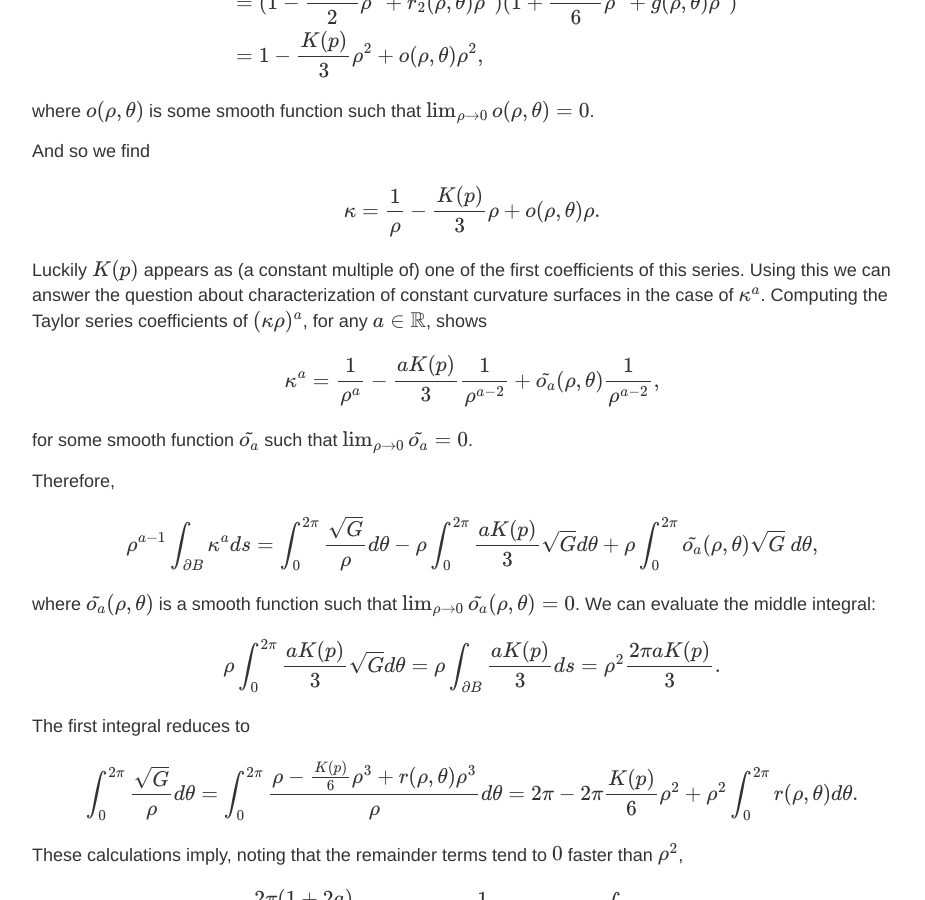
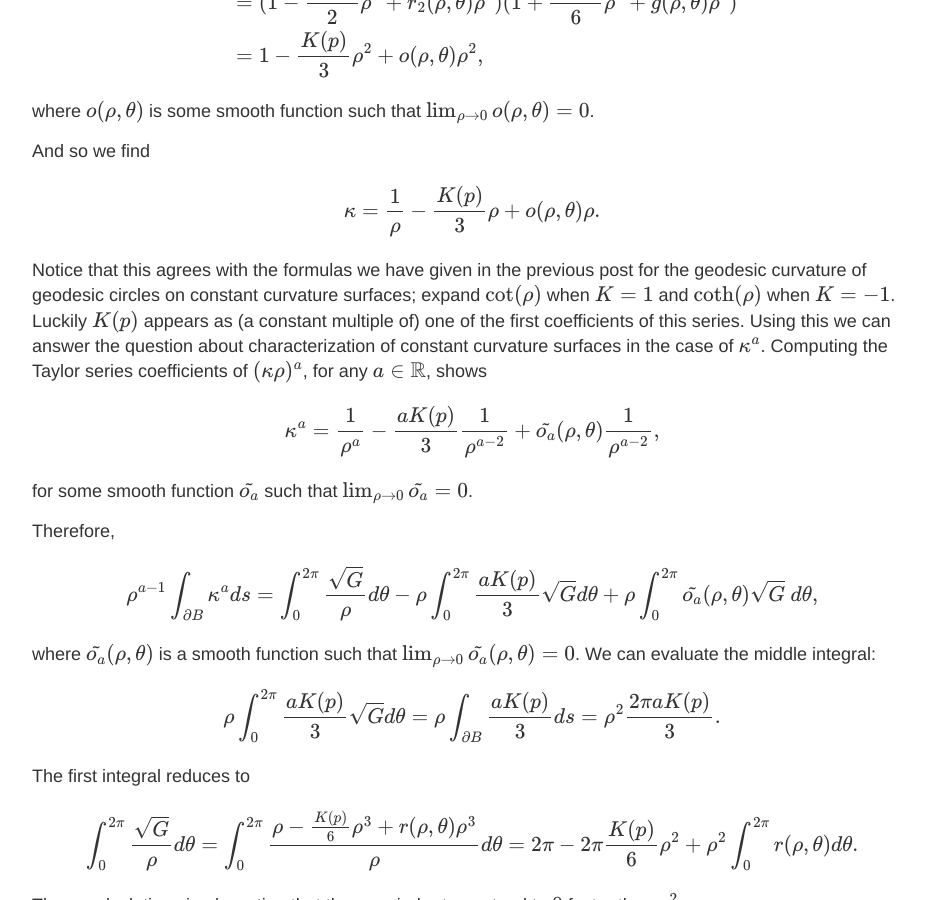
Before and after one commit to GeoffreySangston/GeoffreySangston.github.io, a Jekyll site: the page built from _posts/MathBlog/2021-06-22-Geodesic-Circles2.md, in a window 1280 px wide and 900 px high, scrolled down 2764 px. Shown: the whole window, without its empty margins (168-1093 px from the left). Built offline with Jekyll 4.4.1, drawn with Linux system fonts in a browser that asks for light colours; formulas are drawn with MathJax 3.

Commit message:
Additional commentary on geodesic curvature Taylor series expansion

```diff
--- a/_posts/MathBlog/2021-06-22-Geodesic-Circles2.md
+++ b/_posts/MathBlog/2021-06-22-Geodesic-Circles2.md
@@ -102,7 +102,7 @@ And so we find
 	\kappa = \frac{1}{\rho} - \frac{K(p)}{3} \rho + o(\rho, \theta) \rho.
 \end{align\*}
 
-Luckily $K(p)$ appears as (a constant multiple of) one of the first coefficients of this series. Using this we can answer the question about characterization of constant curvature
+Notice that this agrees with the formulas we have given in the previous post for the geodesic curvature of geodesic circles on constant curvature surfaces; expand $\cot(\rho)$ when $K = 1$ and $\coth(\rho)$ when $K = -1$. Luckily $K(p)$ appears as (a constant multiple of) one of the first coefficients of this series. Using this we can answer the question about characterization of constant curvature
 surfaces in the case of $\kappa^a$. Computing the Taylor series coefficients of $(\kappa\rho)^a$, for any $a \in \mathbb{R}$, shows
 \begin{align\*}
 \kappa^a = \frac{1}{\rho^a} - \frac{aK(p)}{3}\frac{1}{\rho^{a-2}} + \tilde{o_a}(\rho, \theta)\frac{1}{\rho^{a-2}},
```
